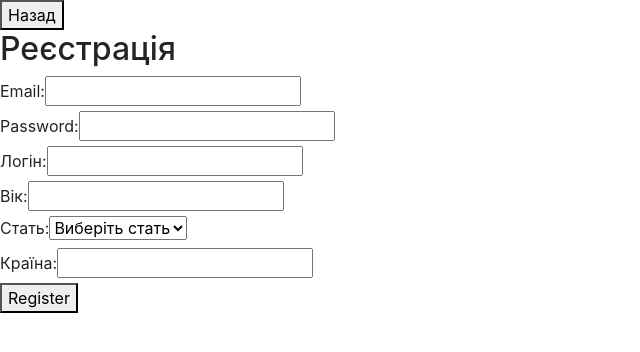
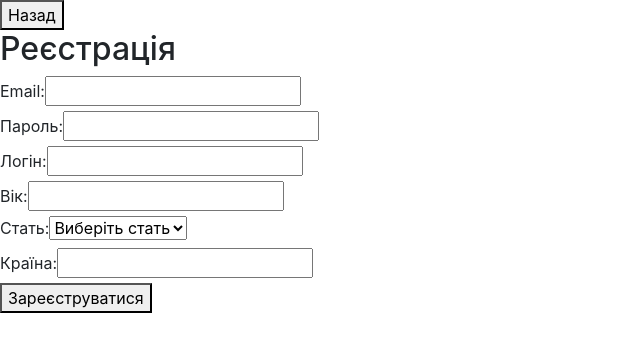
Before and after one commit to kllymenko/MBaaSPractice, a React (Create React App) app: page /register in a window 1280 px wide. Shown: the top 352 px of the page, without its empty margins (0-640 px from the left). Built offline with nearby package versions, Linux system fonts and the light colour scheme; what backendless would draw is missing.

Commit message:
Registration.js changes

```diff
--- a/src/pages/user/Registration/Registration.js
+++ b/src/pages/user/Registration/Registration.js
@@ -70,7 +70,7 @@ const Registration = () => {
                     />
                 </div>
                 <div>
-                    <label>Password:</label>
+                    <label>Пароль:</label>
                     <input
                         type="password"
                         value={password}
@@ -118,7 +118,7 @@ const Registration = () => {
                     />
                 </div>
                 <button type="submit" disabled={loading}>
-                    {loading ? 'Registering...' : 'Register'}
+                    {loading ? 'Реєстрація...' : 'Зареєструватися'}
                 </button>
             </form>
             {error && <div className="error">{error}</div>}
```
